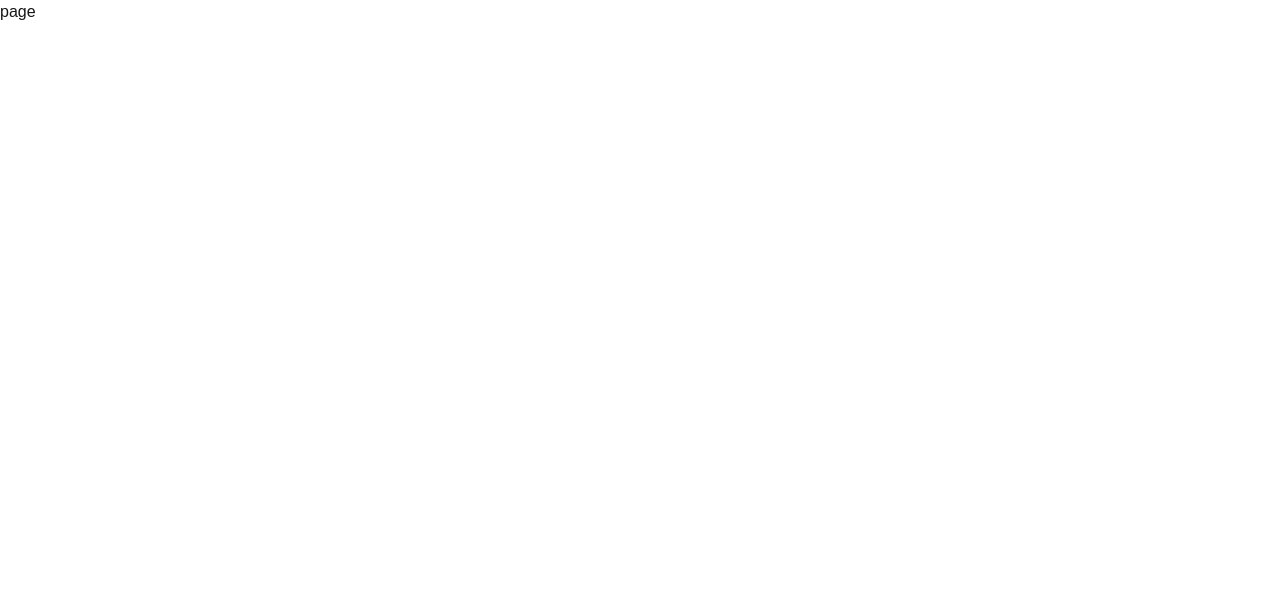
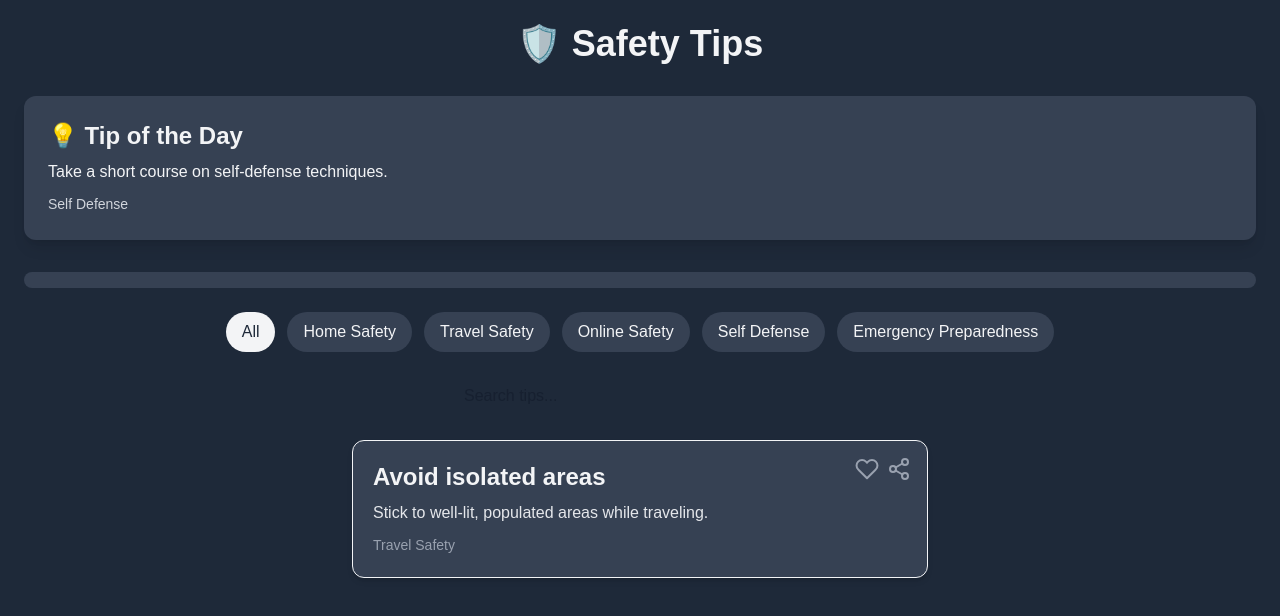
Before and after one commit to adunolamii/crime-reporting-app, a Next.js app: page /safety in a window 1280 px wide. Shown: the top 616 px of the page. Built offline with nearby package versions, Linux system fonts and the light colour scheme.

Commit message:
add crime safety-tips

```diff
--- a/app/(dashboard)/safety/page.js
+++ b/app/(dashboard)/safety/page.js
@@ -1,9 +1,158 @@
-import React from 'react'
+"use client";
 
-const page = () => {
+import { useEffect, useState, useRef } from "react";
+import { motion, AnimatePresence } from "framer-motion";
+import { FiHeart, FiShare2 } from "react-icons/fi";
+import Confetti from "react-confetti";
+import { useSwipeable } from "react-swipeable";
+
+const tipsData = [
+  { id: 1, category: "Home Safety", title: "Lock your doors", description: "Always lock your doors and windows before leaving home." },
+  { id: 2, category: "Travel Safety", title: "Avoid isolated areas", description: "Stick to well-lit, populated areas while traveling." },
+  { id: 3, category: "Online Safety", title: "Use strong passwords", description: "Use a combination of letters, numbers, and symbols." },
+  { id: 4, category: "Self Defense", title: "Learn basic self-defense", description: "Take a short course on self-defense techniques." },
+  { id: 5, category: "Emergency Preparedness", title: "Keep emergency numbers handy", description: "Save emergency numbers in your phone for quick access." },
+];
+
+const categories = ["All", ...new Set(tipsData.map((tip) => tip.category))];
+
+export default function SafetyTips() {
+  const [tips, setTips] = useState(tipsData);
+  const [selectedCategory, setSelectedCategory] = useState("All");
+  const [search, setSearch] = useState("");
+  const [favorites, setFavorites] = useState(() => {
+    if (typeof window !== "undefined") {
+      return JSON.parse(localStorage.getItem("favorites") || "{}");
+    }
+    return {};
+  });
+  const [tipOfTheDay, setTipOfTheDay] = useState(null);
+  const [showConfetti, setShowConfetti] = useState(false);
+  const [currentSlide, setCurrentSlide] = useState(0);
+  const carouselInterval = useRef(null);
+
+  // Filter tips by category & search
+  useEffect(() => {
+    let filtered = tipsData;
+    if (selectedCategory !== "All") filtered = filtered.filter((tip) => tip.category === selectedCategory);
+    if (search) filtered = filtered.filter(
+      (tip) => tip.title.toLowerCase().includes(search.toLowerCase()) || tip.description.toLowerCase().includes(search.toLowerCase())
+    );
+    setTips(filtered);
+    setCurrentSlide(0); // Reset carousel when filter/search changes
+  }, [selectedCategory, search]);
+
+  // Tip of the Day
+  useEffect(() => {
+    const today = new Date().getDate();
+    const tipIndex = today % tipsData.length;
+    setTipOfTheDay(tipsData[tipIndex]);
+  }, []);
+
+  // Carousel auto-slide
+  useEffect(() => {
+    carouselInterval.current = setInterval(() => {
+      setCurrentSlide((prev) => (prev + 1) % tips.length);
+    }, 5000);
+    return () => clearInterval(carouselInterval.current);
+  }, [tips]);
+
+  const toggleFavorite = (id) => {
+    const updated = { ...favorites, [id]: !favorites[id] };
+    setFavorites(updated);
+    localStorage.setItem("favorites", JSON.stringify(updated));
+    if (!favorites[id]) {
+      setShowConfetti(true);
+      setTimeout(() => setShowConfetti(false), 2000);
+    }
+  };
+
+  const shareTip = (tip) => {
+    if (navigator.share) {
+      navigator.share({ title: tip.title, text: tip.description });
+    } else {
+      alert("Share manually: " + tip.title);
+    }
+  };
+
+  const favoritesCount = Object.values(favorites).filter(Boolean).length;
+  const progressPercent = (favoritesCount / tipsData.length) * 100;
+
+  // Swipe handlers
+  const handlers = useSwipeable({
+    onSwipedLeft: () => setCurrentSlide((prev) => (prev + 1) % tips.length),
+    onSwipedRight: () => setCurrentSlide((prev) => (prev - 1 + tips.length) % tips.length),
+    preventDefaultTouchmoveEvent: true,
+    trackMouse: true,
+  });
+
   return (
-    <div>page</div>
-  )
+    <div className="min-h-screen p-6 bg-gray-800 text-gray-100">
+      {showConfetti && <Confetti numberOfPieces={100} recycle={false} />}
+      <h1 className="text-4xl font-extrabold mb-8 text-center">🛡️ Safety Tips</h1>
+
+      {/* Tip of the Day */}
+      {tipOfTheDay && (
+        <motion.div initial={{ opacity: 0, y: -20 }} animate={{ opacity: 1, y: 0 }}
+          className="p-6 bg-gray-700 rounded-xl mb-8 shadow-lg">
+          <h2 className="text-2xl font-bold mb-2">💡 Tip of the Day</h2>
+          <p className="mb-2">{tipOfTheDay.description}</p>
+          <span className="text-sm text-gray-300">{tipOfTheDay.category}</span>
+        </motion.div>
+      )}
+
+      {/* Progress Bar */}
+      <div className="w-full bg-gray-700 rounded-full h-4 mb-6">
+        <motion.div
+          className="bg-green-500 h-4 rounded-full"
+          initial={{ width: 0 }}
+          animate={{ width: `${progressPercent}%` }}
+          transition={{ duration: 0.5 }}
+        />
+      </div>
+
+      {/* Filters */}
+      <div className="flex flex-wrap justify-center gap-3 mb-6">
+        {categories.map((cat) => (
+          <button key={cat} onClick={() => setSelectedCategory(cat)}
+            className={`px-4 py-2 rounded-full font-medium transition ${selectedCategory === cat ? "bg-gray-100 text-gray-800" : "bg-gray-700 hover:bg-gray-600"}`}>
+            {cat}
+          </button>
+        ))}
+      </div>
+
+      {/* Search */}
+      <div className="flex justify-center mb-6">
+        <input type="text" placeholder="Search tips..." value={search}
+          onChange={(e) => setSearch(e.target.value)}
+          className="px-4 py-2 rounded-lg w-96 text-gray-900"
+        />
+      </div>
+
+      {/* Carousel / Tips */}
+      <div {...handlers} className="relative">
+        <AnimatePresence>
+          {tips.length > 0 && (
+            <motion.div key={tips[currentSlide].id}
+              initial={{ opacity: 0, x: 50 }} animate={{ opacity: 1, x: 0 }}
+              exit={{ opacity: 0, x: -50 }}
+              className="p-5 border rounded-xl bg-gray-700 shadow-md hover:shadow-xl transition-shadow duration-300 relative max-w-xl mx-auto"
+            >
+              <h3 className="text-2xl font-semibold mb-2">{tips[currentSlide].title}</h3>
+              <p className="mb-2 text-gray-200">{tips[currentSlide].description}</p>
+              <span className="text-sm text-gray-400">{tips[currentSlide].category}</span>
+              <div className="absolute top-4 right-4 flex gap-2">
+                <button onClick={() => toggleFavorite(tips[currentSlide].id)}>
+                  <FiHeart className={`w-6 h-6 transition-colors ${favorites[tips[currentSlide].id] ? "text-red-500" : "text-gray-400"}`} />
+                </button>
+                <button onClick={() => shareTip(tips[currentSlide])}>
+                  <FiShare2 className="w-6 h-6 text-gray-400 hover:text-white transition" />
+                </button>
+              </div>
+            </motion.div>
+          )}
+        </AnimatePresence>
+      </div>
+    </div>
+  );
 }
-
-export default page
--- a/package.json
+++ b/package.json
@@ -19,9 +19,11 @@
     "next": "15.3.3",
     "next-connect": "^1.0.0",
     "react": "^19.0.0",
+    "react-confetti": "^6.4.0",
     "react-dom": "^19.0.0",
     "react-icons": "^5.5.0",
     "react-leaflet": "^5.0.0",
+    "react-swipeable": "^7.0.2",
     "react-toastify": "^11.0.5"
   },
   "devDependencies": {
```
Also changed, not shown: 1 other file (tests, documents, lock files or other folders).
